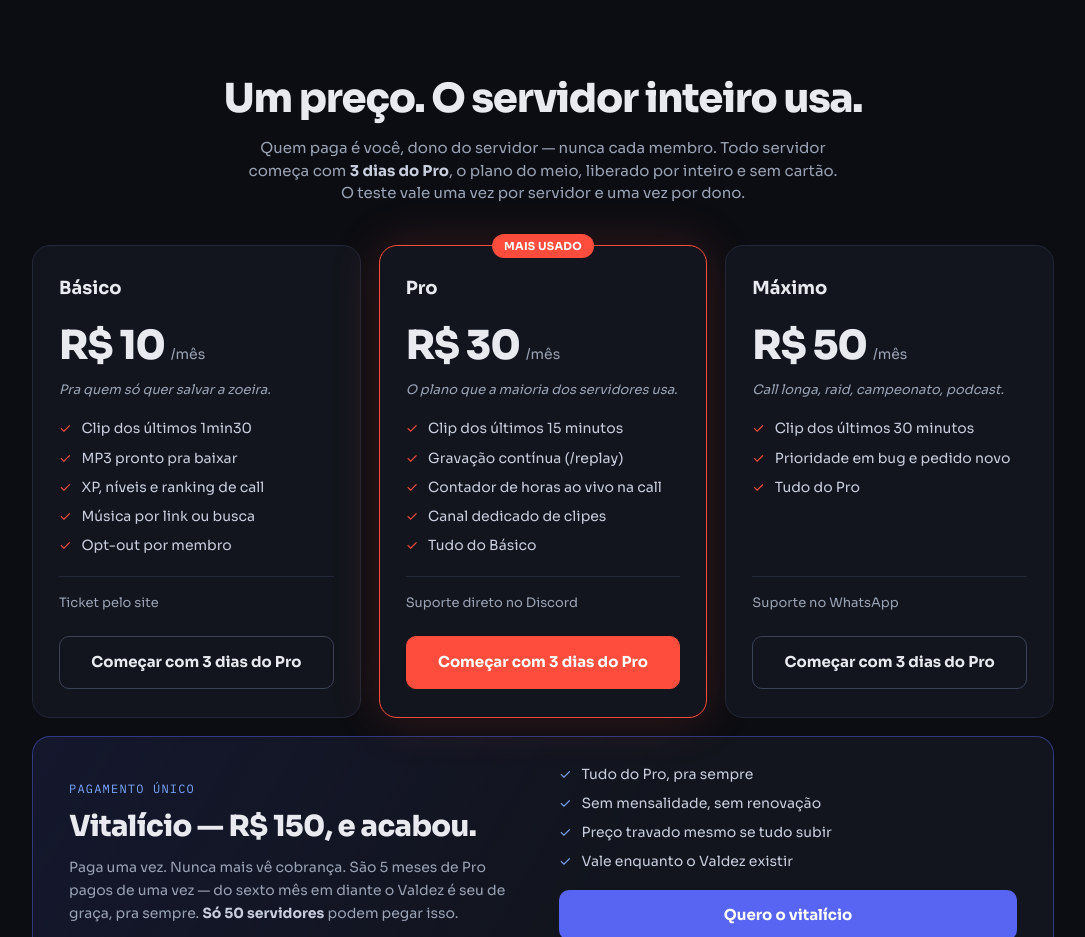
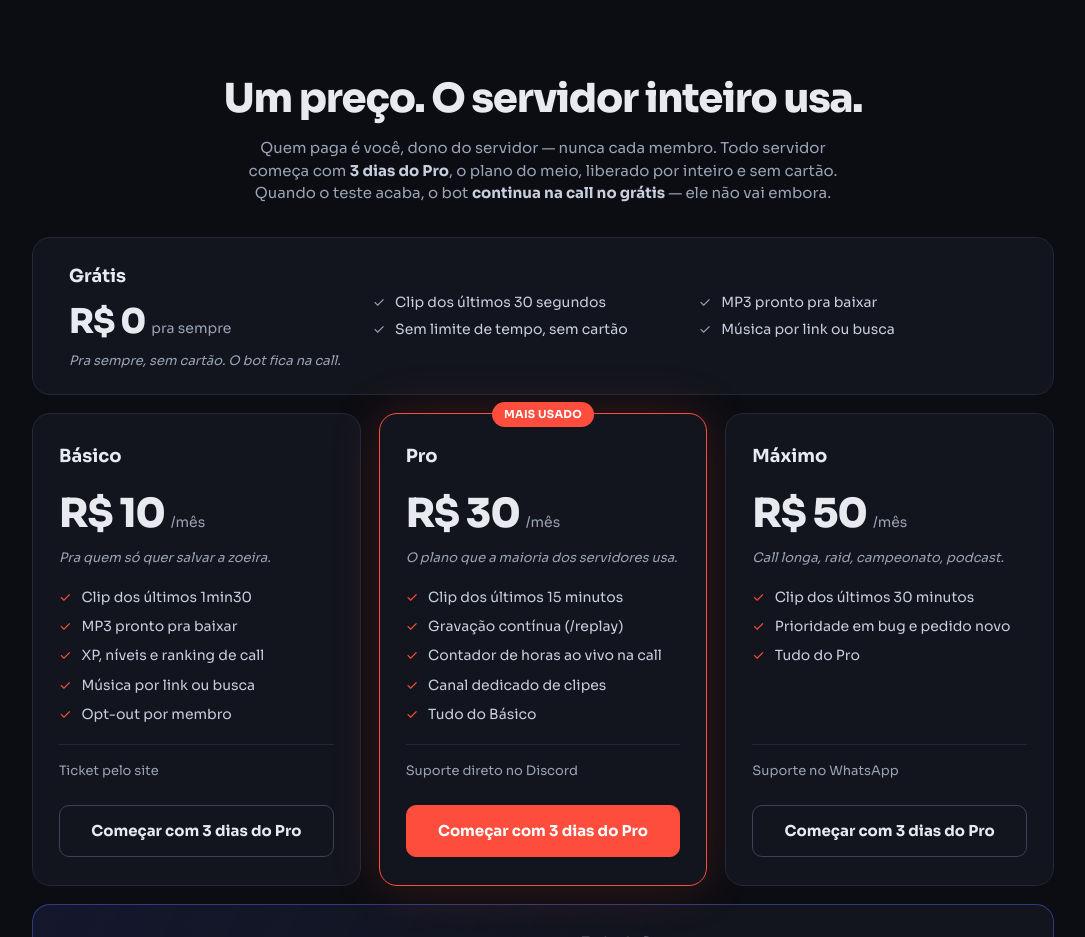
Before and after one commit to SamuelStefano/valdez-site, a React (Vite) app: page / in a window 1280 px wide. Shown: the part 3760-4697 px from the top of the page, without its empty margins (97-1182 px from the left). Built offline with nearby package versions, Linux system fonts and the light colour scheme; no server answers.

Commit message:
feat: divulgar o nivel gratuito de 30s na landing

```diff
--- a/src/lib/plans.ts
+++ b/src/lib/plans.ts
@@ -52,6 +52,22 @@ export const PLANS: Plan[] = [
   },
 ]
 
+// O gratuito não é plano que alguém assina: é o que o servidor tem quando não
+// tem licença. 30s salva a risada e perde o que veio antes dela — a falta é o
+// argumento de venda do Básico.
+export const FREE = {
+  label: 'Grátis',
+  price: 0,
+  tagline: 'Pra sempre, sem cartão. O bot fica na call.',
+  support: 'Ticket pelo site',
+  features: [
+    'Clip dos últimos 30 segundos',
+    'MP3 pronto pra baixar',
+    'Sem limite de tempo, sem cartão',
+    'Música por link ou busca',
+  ],
+}
+
 export const LIFETIME = {
   label: 'Vitalício',
   price: 150,
--- a/src/pages/Landing.tsx
+++ b/src/pages/Landing.tsx
@@ -1,6 +1,14 @@
 import { useEffect, useMemo, useState } from 'react'
 import { Link } from 'react-router-dom'
-import { PLANS, LIFETIME, TRIAL_DAYS, TRIAL_PLAN, FOUNDER_PRICE, FOUNDER_SLOTS } from '../lib/plans'
+import {
+  PLANS,
+  FREE,
+  LIFETIME,
+  TRIAL_DAYS,
+  TRIAL_PLAN,
+  FOUNDER_PRICE,
+  FOUNDER_SLOTS,
+} from '../lib/plans'
 import { supabase } from '../lib/supabase'
 import { useSession, useIsAdmin, signInWithDiscord, signOut } from '../lib/auth'
 import { Aurora, CountUp, Reveal, Spotlight, useReveal } from '../components/motion'
@@ -150,7 +158,7 @@ const FAQ = [
   },
   {
     q: 'Preciso de cartão pra testar?',
-    a: `Não. Todo servidor novo começa com ${TRIAL_DAYS} dias do ${TRIAL_PLAN} liberado por inteiro, sem cartão e sem cadastro. Se você não assinar, o bot só para de entrar na call — não vira cobrança.`,
+    a: `Não. Todo servidor novo começa com ${TRIAL_DAYS} dias do ${TRIAL_PLAN} liberado por inteiro, sem cartão e sem cadastro. Se você não assinar, nada é cobrado e o bot continua na call no grátis, com 30 segundos de buffer.`,
   },
   {
     q: 'Quem paga: eu ou cada pessoa do servidor?',
@@ -553,14 +561,35 @@ export default function Landing() {
           <h2 className="m-0 mb-2 text-center text-[clamp(26px,4vw,40px)] font-extrabold tracking-[-0.03em]">
             Um preço. O servidor inteiro usa.
           </h2>
-          <p className="mx-auto m-0 mb-10 max-w-[54ch] text-center text-[15px] text-muted">
+          <p className="mx-auto m-0 mb-8 max-w-[54ch] text-center text-[15px] text-muted">
             Quem paga é você, dono do servidor — nunca cada membro. Todo servidor começa com{' '}
             <strong className="text-body">
               {TRIAL_DAYS} dias do {TRIAL_PLAN}
             </strong>
-            , o plano do meio, liberado por inteiro e sem cartão. O teste vale uma vez por servidor e
-            uma vez por dono.
+            , o plano do meio, liberado por inteiro e sem cartão. Quando o teste acaba, o bot{' '}
+            <strong className="text-body">continua na call no grátis</strong> — ele não vai embora.
           </p>
+        </Reveal>
+
+        <Reveal delay={60}>
+          <div className="mb-4.5 flex flex-wrap items-center gap-x-8 gap-y-4 rounded-[18px] border border-edge bg-panel px-6.5 py-6 sm:px-9">
+            <div className="min-w-[180px]">
+              <div className="text-lg font-bold">{FREE.label}</div>
+              <div className="mt-1.5 flex items-baseline gap-1.5">
+                <span className="text-[34px] font-extrabold tracking-[-0.03em]">R$ 0</span>
+                <span className="text-sm text-muted">pra sempre</span>
+              </div>
+              <div className="mt-1 text-[13px] italic text-muted">{FREE.tagline}</div>
+            </div>
+            <div className="grid flex-1 gap-2 sm:grid-cols-2">
+              {FREE.features.map((f) => (
+                <div key={f} className="flex gap-2.5 text-sm leading-snug text-body">
+                  <span className="flex-none text-muted">✓</span>
+                  <span>{f}</span>
+                </div>
+              ))}
+            </div>
+          </div>
         </Reveal>
         <div className="grid items-stretch gap-4.5 sm:grid-cols-3">
           {PLANS.map((plan, i) => (
```
